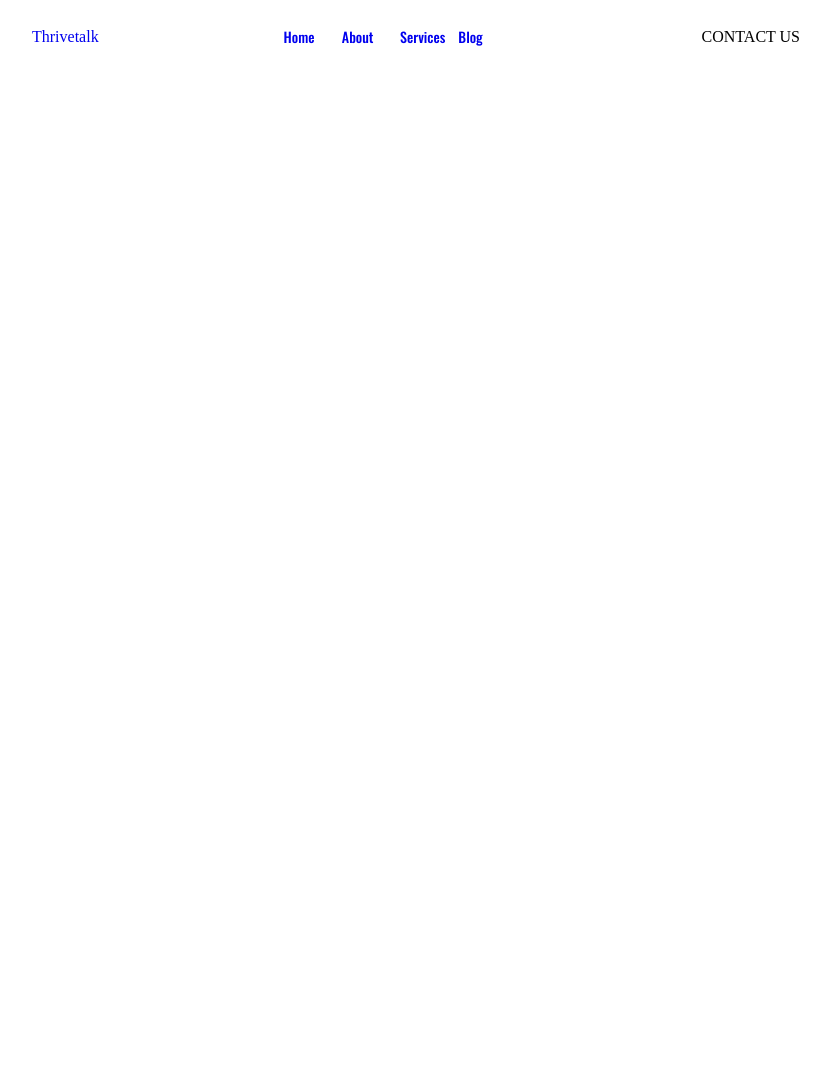
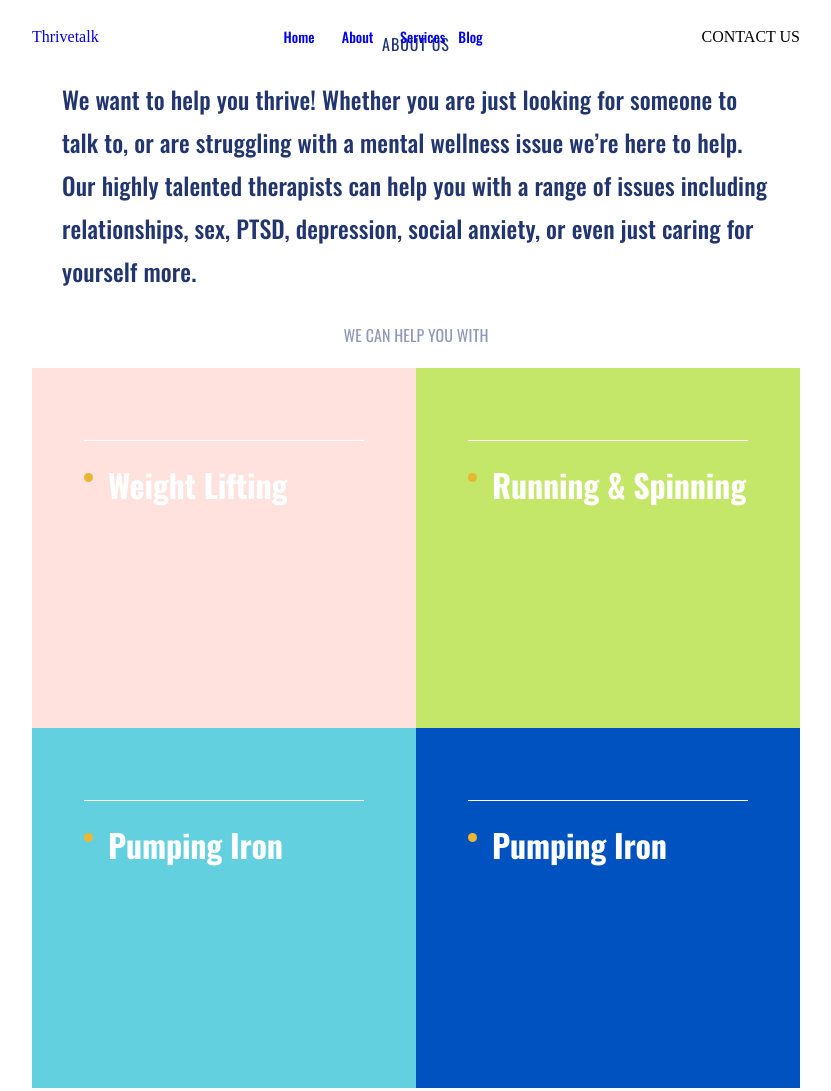
Before and after one commit to DaddyStannis/html-css-team-practice, a website built with Parcel: page src/index.html in a window 1280 px wide. Shown: the whole page, without its empty margins (224-1055 px from the left). Before the commit the page ends 800 px from the top, so only its background shows below. Built offline with nearby package versions, Linux system fonts and the light colour scheme.

Commit message:
Abaut section

```diff
--- a/src/partials/sections/about.html
+++ b/src/partials/sections/about.html
@@ -0,0 +1,31 @@
+<section class="about">
+  <div class="container about-container">
+    <div class="about__top">
+      <div class="about__top-wrap">
+        <h2 class="about__title">ABOUT US</h2>
+        <p class="about__text">
+          We want to help you thrive! Whether you are just looking for someone
+          to talk to, or are struggling with a mental wellness issue we’re here
+          to help. Our highly talented therapists can help you with a range of
+          issues including relationships, sex, PTSD, depression, social anxiety,
+          or even just caring for yourself more.
+        </p>
+      </div>
+    </div>
+    <h3 class="about__subtitle">WE CAN HELP YOU WITH</h3>
+    <div class="about__bottom">
+      <div class="colored-card">
+        <p>Weight Lifting</p>
+      </div>
+      <div class="colored-card">
+        <p>Running & Spinning</p>
+      </div>
+      <div class="colored-card">
+        <p>Pumping Iron</p>
+      </div>
+      <div class="colored-card">
+        <p>Pumping Iron</p>
+      </div>
+    </div>
+  </div>
+</section>
--- a/src/sass/components/about/_about.scss
+++ b/src/sass/components/about/_about.scss
@@ -1,3 +1,86 @@
 @import './about-colored-list/about-colored-list';
 @import './about-text-list/about-text-list';
 @import './about-effects/about-effects';
+
+.about {
+  padding-bottom: 24px;
+}
+
+.about__top {
+  padding-top: 24px;
+}
+
+.about__title {
+  @include main-font(400, 16px, calc(28 / 16), 0.06em);
+  color: getColor('primary');
+  text-align: center;
+}
+
+.about__text {
+  margin-top: 20px;
+  @include main-font(500, 14px, calc(43 / 24), 0.005em);
+  color: getColor('primary');
+}
+
+.about__subtitle {
+  margin-top: 20px;
+  @include main-font(400, 16px, calc(24 / 16), 0.006em);
+  color: rgba(34, 53, 111, 0.5);
+  text-align: center;
+}
+
+.about__bottom {
+  margin-top: 21px;
+  @include grid-fixed(1);
+}
+
+@include media-min('tablet') {
+  .about {
+    padding-bottom: 60px;
+  }
+
+  .about__top {
+    padding: 30px;
+  }
+
+  .about__text {
+    font-size: 24px;
+  }
+
+  .about__subtitle {
+    margin-top: 0;
+  }
+
+  .about__bottom {
+    @include grid-fixed(2);
+  }
+}
+
+@include media-min('desktop') {
+  .about__top {
+    padding-top: 153px;
+    padding-left: 106px;
+  }
+
+  .about__top-wrap {
+    display: flex;
+    gap: 225px;
+  }
+
+  .about__title {
+    text-align: left;
+  }
+
+  .about__text {
+    margin-top: 0;
+    width: 592px;
+  }
+
+  .about__subtitle {
+    margin-top: 30px;
+  }
+
+  .about__bottom {
+    @include grid-fixed(4);
+  }
+}
--- a/src/sass/components/about/about-colored-list/_about-colored-list-elem.scss
+++ b/src/sass/components/about/about-colored-list/_about-colored-list-elem.scss
@@ -0,0 +1,54 @@
+.colored-card {
+  width: 100%;
+  height: auto;
+  padding: 20px;
+  color: white;
+  background-color: black;
+
+  &:hover > p {
+    box-shadow: inset 0px -1px 0px #ffffff;
+  }
+}
+
+.colored-card p {
+  display: flex;
+  padding-top: 10px;
+  padding-bottom: 10px;
+
+  @include main-font(700, 16px, calc(43 / 32), -0.006em);
+  color: currentColor;
+
+  box-shadow: inset 0px 1px 0px #ffffff;
+  transition: box-shadow 0.5s;
+
+  &::before {
+    content: '';
+    display: block;
+    width: 9px;
+    height: 9px;
+
+    margin-top: 5px;
+    margin-right: 15px;
+
+    border-radius: 50%;
+    background: getColor('dots');
+  }
+}
+
+@include media-min('tablet') {
+  .colored-card {
+    flex-basis: 360px;
+    height: 360px;
+    padding: 72px 52px 0 52px;
+  }
+
+  .colored-card p {
+    padding-top: 23px;
+    padding-bottom: 23px;
+    font-size: 32px;
+
+    &::before {
+      margin-top: 10px;
+    }
+  }
+}
--- a/src/sass/components/about/about-colored-list/_about-colored-list-mod.scss
+++ b/src/sass/components/about/about-colored-list/_about-colored-list-mod.scss
@@ -0,0 +1,11 @@
+$aboutColors: (
+  '1': #ffe2de,
+  '2': #c4e769,
+  '3': #62d0df,
+  '4': #0052c1,
+);
+@for $i from 0 to 5 {
+  .about__bottom .colored-card:nth-child(#{$i}) {
+    background-color: map-get($aboutColors, #{$i});
+  }
+}
```
